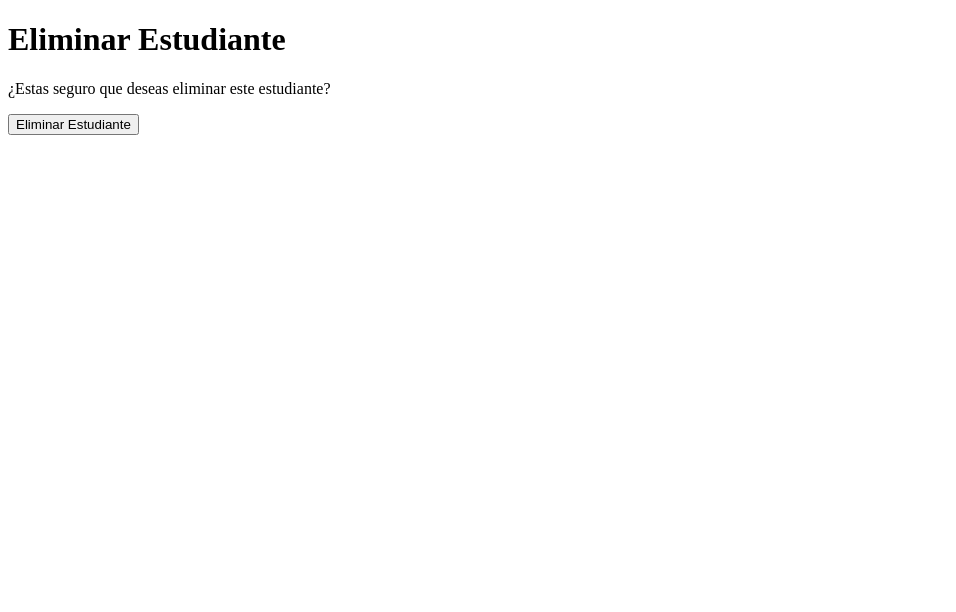
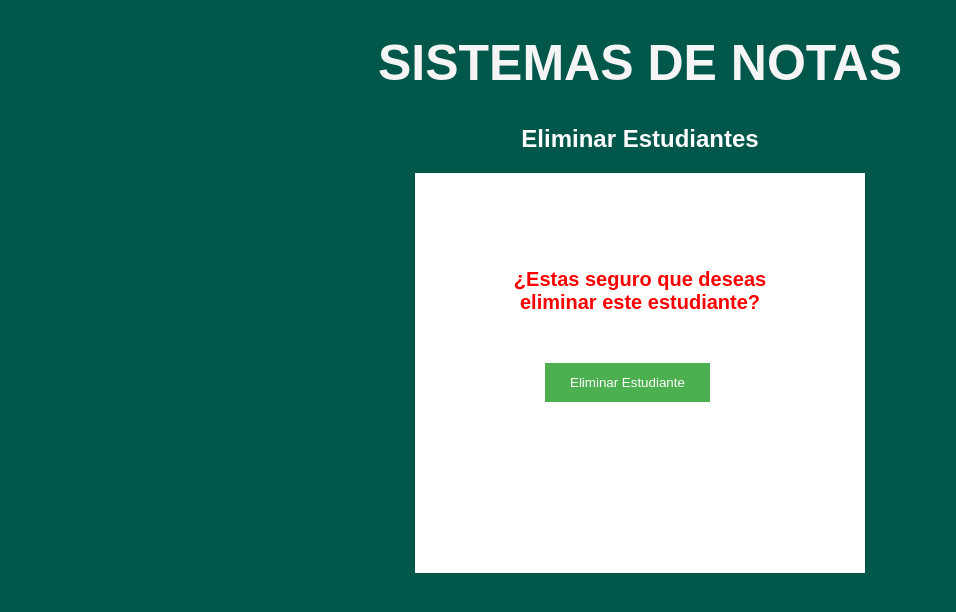
Before and after one commit to jhonedin/PHP_SISTEMAS_NOTAS, a PHP site: page /Estudiantes/Pages/delete.php?Id=1 in a window 1280 px wide. Shown: the top 612 px of the page, without its empty margins (0-956 px from the left). Run offline with PHP 8.4, Linux system fonts and the light colour scheme; the visitor is signed in with stand-in values (Sample User, id 1).

Commit message:
Añadidos los estilos de eliminar estudiante

```diff
--- a/Estudiantes/Pages/delete.php
+++ b/Estudiantes/Pages/delete.php
@@ -9,13 +9,25 @@
 <!DOCTYPE html>
 <html>
 <head>
+    <meta charset="UTF-8">
+    <meta http-equiv="X-UA-Compatible" content="IE=edge">
+    <meta name="viewport" content="width=device-width, initial-scale=1.0">
+
+    <meta http-equiv="Expires" content="0">
+    <meta http-equiv="Last-Modified" content="0">
+    <meta http-equiv="Cache-Control" content="no-cache, mustrevalidate">
+    <meta http-equiv="Pragma" content="no-cache">
     <title>SISTEMA DE NOTAS</title>
+    <link type="text/css" rel="stylesheet" href="../../styles.css">
 </head>
 <body>
-    <h1>Eliminar Estudiante </h1>
-    <form method="POST" action="../Controladores/delete.php">
+    <header>
+        <h1>SISTEMAS DE NOTAS </h1>
+    </header>
+    <h2 class="title-createnew">Eliminar Estudiantes</h2>
+    <form class="formularioEstudiante" method="POST" action="../Controladores/delete.php">
         <input type="hidden" name="Id" value="<?php echo $Id ?>">
-        <p>¿Estas seguro que deseas eliminar este estudiante?</p>
+        <p id="textEliminarEstudiante">¿Estas seguro que deseas eliminar este estudiante?</p>
         <input type="submit" value="Eliminar Estudiante">
     </form>
 </body>
--- a/styles.css
+++ b/styles.css
@@ -393,6 +393,16 @@ nav {
 }
 /****************************************************/
 
+#textEliminarEstudiante {
+  color: red;
+  text-align: center;
+  font-weight: bold;
+  font-size: 20px;
+  margin: 25px;
+  padding: 20px;
+}
+
+
 /* CSS ASOCIADO AL FORMULARIO EDITAR EN EL MODULO DE ESTUDIANTES
 .formularioEditEstudiante {
   padding: 50px;
```
